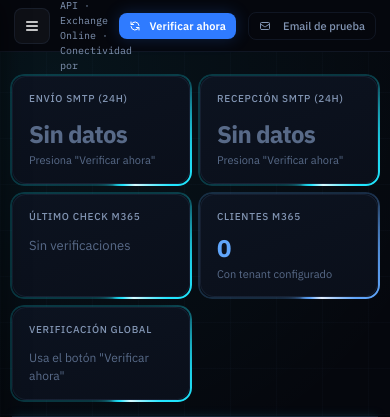
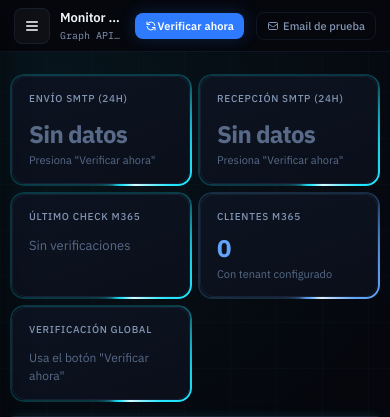
Before and after one commit to lordPobre/sentinelXO, a Django app: page /email/ in a window 390 px wide. Shown: the top 417 px of the page. Run offline with Django 5.2, Linux system fonts and the light colour scheme; the visitor is signed in with stand-in values (Sample User, id 1); data that the repository does not hold is empty; parts of the project's set-up code (start-up, migrations or seed data) failed here and were passed over; some libraries are stand-ins or nearby versions.

Commit message:
Fix responsive

```diff
--- a/templates/base/layout.html
+++ b/templates/base/layout.html
@@ -51,6 +51,10 @@
   overflow: visible;
 }
 
+/* Subtítulo del header: nunca parte en varias líneas (clip + ellipsis) */
+.page-subtitle-wrap{ overflow:hidden; text-overflow:ellipsis; white-space:nowrap; }
+.page-subtitle-wrap > *{ overflow:hidden; text-overflow:ellipsis; white-space:nowrap; max-width:100%; }
+
 /* Ocultar reloj y badge ACTIVO en móvil pequeño */
 @media (max-width: 600px) {
   #live-time { display: none !important; }
@@ -58,6 +62,10 @@
   .header-actions-wrap { gap: 4px !important; }
   /* Botones más compactos */
   .btn-ghost, .btn-primary { padding: 5px 8px !important; font-size: 11px !important; }
+  /* Botones con ícono → colapsan a solo ícono (oculta el texto envuelto en .btn-txt) */
+  .btn-txt { display: none !important; }
+  /* En botones icono-only, centra el ícono sin hueco del texto */
+  .btn-ghost, .btn-primary { gap: 0 !important; }
 }
 
 /* ── TABLET (768px y menos) ────────────────────────────────────── */
@@ -309,7 +317,7 @@
         </button>
         <div style="min-width:0;">
           <div id="page-title" style="font-size:14px;font-weight:600;color:#f1f5f9;letter-spacing:-0.01em;overflow:hidden;text-overflow:ellipsis;white-space:nowrap;">{% block page_title %}Dashboard{% endblock %}</div>
-          {% block page_subtitle %}<div class="mono" style="font-size:10px;color:var(--text-3);margin-top:1px;">{{ SENTINEL_COMPANY_NAME }}</div>{% endblock %}
+          <div class="page-subtitle-wrap">{% block page_subtitle %}<div class="mono" style="font-size:10px;color:var(--text-3);margin-top:1px;">{{ SENTINEL_COMPANY_NAME }}</div>{% endblock %}</div>
         </div>
       </div>
 
--- a/templates/dashboard/admin_client_detail.html
+++ b/templates/dashboard/admin_client_detail.html
@@ -5,7 +5,7 @@
 {% block header_actions %}
 <a href="{% url 'reports:generate-now' client.id %}" class="btn-primary">
   <svg width="12" height="12" fill="none" stroke="currentColor" viewBox="0 0 24 24"><path stroke-linecap="round" stroke-linejoin="round" stroke-width="2" d="M9 17v-2m3 2v-4m3 4v-6m2 10H7a2 2 0 01-2-2V5a2 2 0 012-2h5.586a1 1 0 01.707.293l5.414 5.414a1 1 0 01.293.707V19a2 2 0 01-2 2z"/></svg>
-  Generar reporte
+  <span class="btn-txt">Generar reporte</span>
 </a>
 <a href="{% url 'dashboard:client-portal' client.id %}" class="btn-ghost"><span class="btn-txt">Vista cliente</span></a>
 <a href="{% url 'dashboard:realtime' client.id %}" class="btn-primary" style="background:rgba(0,245,160,0.12);color:var(--green);border:1px solid var(--success-line);box-shadow:0 0 16px rgba(0,245,160,0.18);">
--- a/templates/dashboard/device_live.html
+++ b/templates/dashboard/device_live.html
@@ -13,15 +13,13 @@
   .dev-live-badge { display:flex;align-items:center;gap:6px;padding:4px 10px;background:rgba(16,185,129,0.05);border:1px solid rgba(16,185,129,0.13);border-radius:7px; }
   .dev-btn-label { display:inline; }
   @media (max-width: 600px) {
-    .dev-live-badge { padding:4px 7px; }
-    .dev-live-time  { display:none !important; }
+    .dev-live-badge { display:none !important; } /* el estado del equipo ya va en el subtítulo */
     .dev-btn-label  { display:none !important; }
   }
 </style>
 
-<div class="dev-live-badge">
+<div class="dev-live-badge" title="Actualización en vivo">
   <span class="dot dot-on dot-pulse"></span>
-  <span class="mono" style="font-size:10px;color:#10b981;font-weight:600;">LIVE</span>
   <span class="mono dev-live-time" style="font-size:10px;color:var(--text-4);" id="dev-last-update">—</span>
 </div>
 
--- a/templates/dashboard/realtime.html
+++ b/templates/dashboard/realtime.html
@@ -15,7 +15,10 @@
 {% endblock %}
 
 {% block header_actions %}
-<a href="{% url 'dashboard:client-portal' client.id %}" class="btn-ghost">← Volver</a>
+<a href="{% url 'dashboard:client-portal' client.id %}" class="btn-ghost" style="display:flex;align-items:center;gap:5px;">
+  <svg width="13" height="13" fill="none" stroke="currentColor" viewBox="0 0 24 24"><path stroke-linecap="round" stroke-linejoin="round" stroke-width="2" d="M10 19l-7-7m0 0l7-7m-7 7h18"/></svg>
+  <span class="btn-txt">Volver</span>
+</a>
 <div style="display:flex;align-items:center;gap:8px;padding:5px 12px;background:rgba(37,99,235,0.06);border:1px solid rgba(37,99,235,0.15);border-radius:7px;">
   <span class="mono btn-txt" style="font-size:10px;color:var(--text-3);">Intervalo:</span>
   <select id="poll-interval" class="mono" style="background:transparent;border:none;color:#60a5fa;font-size:11px;cursor:pointer;outline:none;">
```
